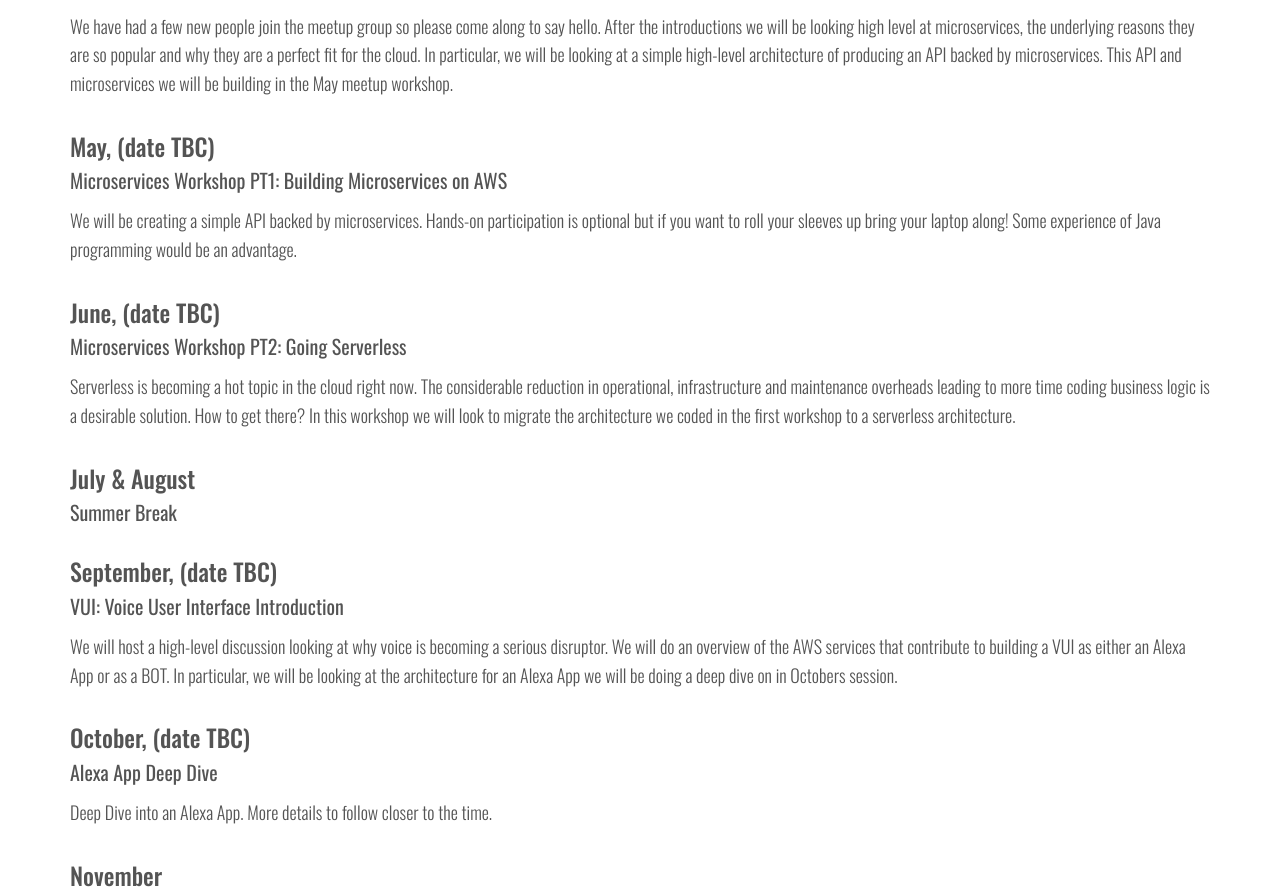
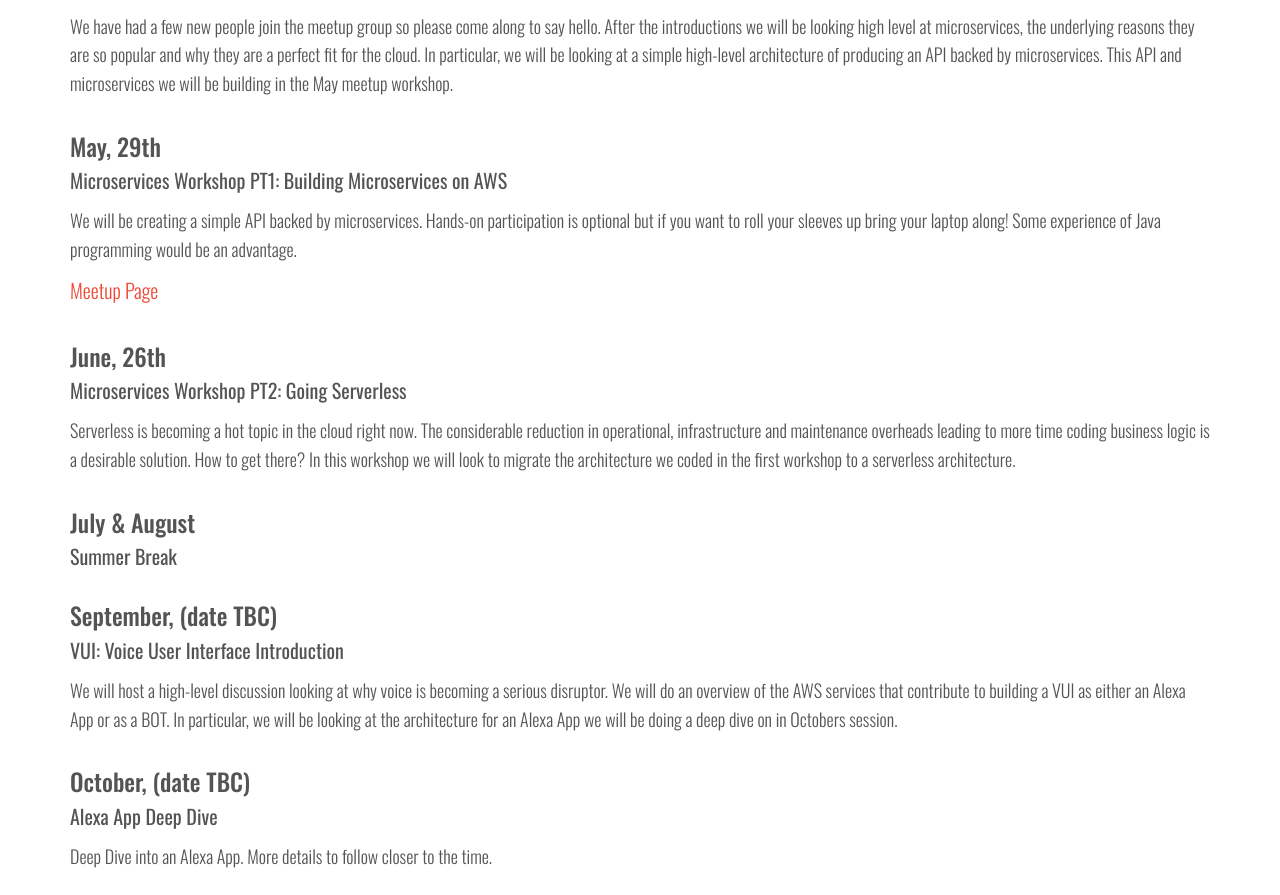
Before and after one commit to awsuggibraltar/hackingonwithit.com, a plain HTML site: page index.html in a window 1280 px wide. Shown: the part 1006-1901 px from the top of the page. Drawn offline with nearby package versions, Linux system fonts and the light colour scheme.

Commit message:
spring schedule dates added

```diff
--- a/index.html
+++ b/index.html
@@ -57,6 +57,13 @@
 				font-weight: 400;
 				font-size: 20px;
 				margin-bottom: 10px;
+			}
+
+			a.meetuplink {
+				font-family: 'Oswald', sans-serif;
+				font-weight: 300;
+				font-size: 20px;
+				margin-bottom: 35px;
 			}
 
 		</style>
@@ -148,12 +155,12 @@
 						<h4 style="margin-bottom: 15px;">Microservices Overview & New Introductions</h4>
 						<p style="margin-bottom: 35px;">We have had a few new people join the meetup group so please come along to say hello. After the introductions we will be looking high level at microservices, the underlying reasons they are so popular and why they are a perfect fit for the cloud. In particular, we will be looking at a simple high-level architecture of producing an API backed by microservices. This API and microservices we will be building in the May meetup workshop.</p>
 
-						<h3 style="margin-top: 15px;">May, (date TBC)</h3>
+						<h3 style="margin-top: 15px;">May, 29th</h3>
 						<h4 style="margin-bottom: 15px;">Microservices Workshop PT1: Building Microservices on AWS</h4>
-						<p style="margin-bottom: 35px;">We will be creating a simple API backed by microservices. Hands-on participation is optional but if you want to roll your sleeves up bring your laptop along! Some experience of Java programming would be an advantage.</p>
+						<p>We will be creating a simple API backed by microservices. Hands-on participation is optional but if you want to roll your sleeves up bring your laptop along! Some experience of Java programming would be an advantage.</p>
+						<a href="https://www.meetup.com/AWS-UserGroup-Gibraltar/events/250870439/" target="_blank" class="meetuplink">Meetup Page</a>
 
-
-						<h3 style="margin-top: 15px;">June, (date TBC)</h3>
+						<h3 style="margin-top: 35px;">June, 26th</h3>
 						<h4 style="margin-bottom: 15px;">Microservices Workshop PT2: Going Serverless</h4>
 						<p style="margin-bottom: 35px;">Serverless is becoming a hot topic in the cloud right now. The considerable reduction in operational, infrastructure and maintenance overheads leading to more time coding business logic is a desirable solution. How to get there? In this workshop we will look to migrate the architecture we coded in the first workshop to a serverless architecture.</p>
 
```
